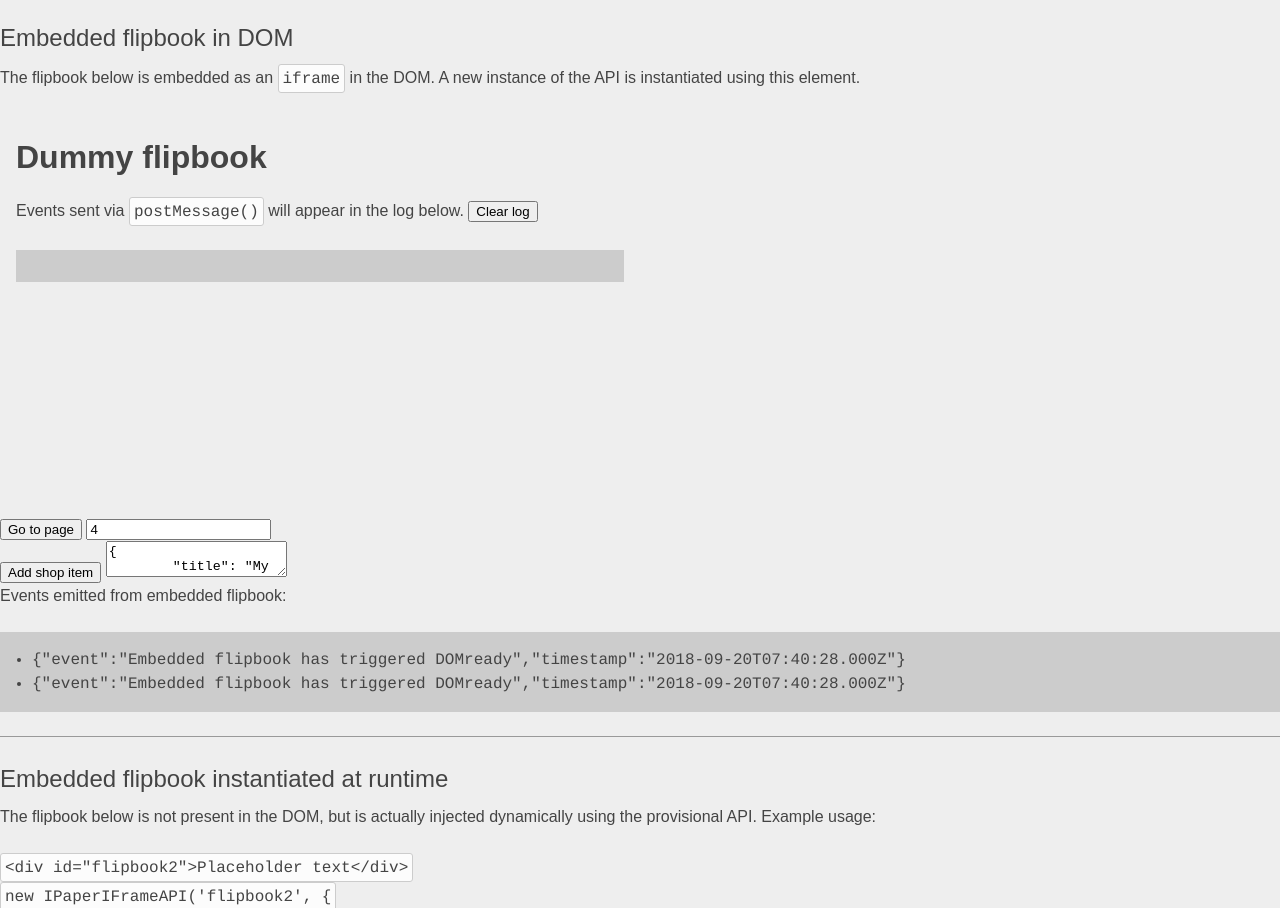
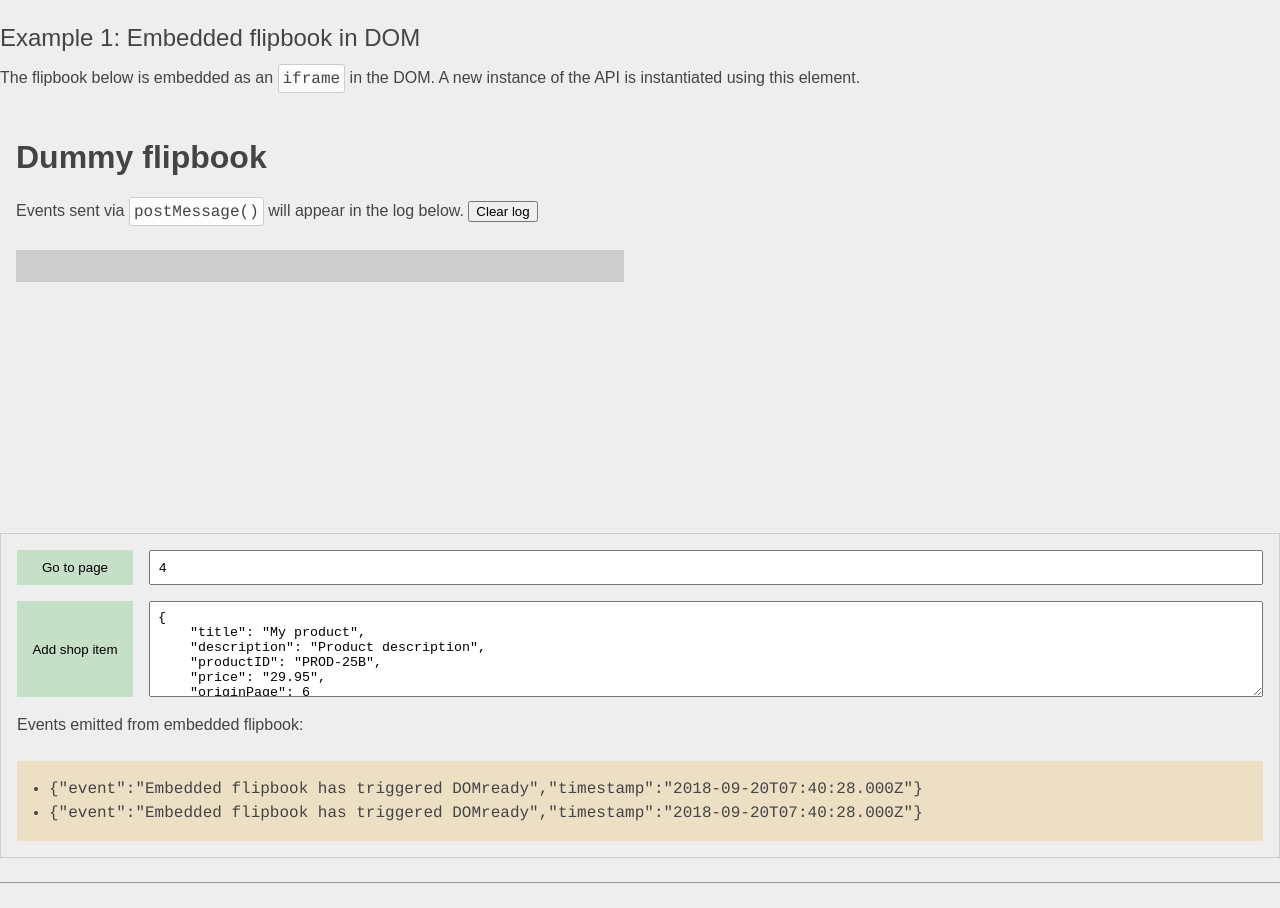
Before and after one commit to terrymun/ipaper-iframe-api-demo, a website built with webpack: page index.html in a window 1280 px wide. Shown: the part 44-952 px from the top of the page. Built offline with nearby package versions, Linux system fonts and the light colour scheme.

Commit message:
Prettified basic form

```diff
--- a/index.html
+++ b/index.html
@@ -6,21 +6,25 @@
 </head>
 <body>
 	<h1>iPaper IFrame API test page</h1>
-	<h2>Embedded flipbook in DOM</h2>
+	<h2>Example 1: Embedded flipbook in DOM</h2>
 	<p>The flipbook below is embedded as an <code>iframe</code> in the DOM. A new instance of the API is instantiated using this element.</p>
 	<iframe id="flipbook1" class="embedded-flipbook" src="./embedded/flipbook.html"></iframe>
-	<form action="#" type="get">
-		<button type="button" class="action--go-to-page" data-target="flipbook1">Go to page</button>
-		<input type="number" class="action--go-to-page__value" data-target="flipbook1" value="4" placeholder="4" />
-		<br />
-		<button type="button" class="action--add-shop-item" data-target="flipbook1">Add shop item</button>
-		<textarea class="action--add-shop-item__value" data-target="flipbook1">{
-	"title": "My product",
-	"description": "Product description",
-	"productID": "PROD-25B",
-	"price": "29.95",
-	"originPage": 6
+	<form action="#" type="get" class="form">
+		<div class="form__control-group">
+			<button type="button" class="form__action action--go-to-page" data-target="flipbook1">Go to page</button>
+			<input type="number" class="form__control action--go-to-page__value" data-target="flipbook1" value="4" placeholder="4" />
+		</div>
+
+		<div class="form__control-group">
+			<button type="button" class="form__action action--add-shop-item" data-target="flipbook1">Add shop item</button>
+			<textarea class="form__control form__control--textarea action--add-shop-item__value" data-target="flipbook1">{
+    "title": "My product",
+    "description": "Product description",
+    "productID": "PROD-25B",
+    "price": "29.95",
+    "originPage": 6
 }</textarea>
+		</div>
 
 		<p>Events emitted from embedded flipbook:</p>
 		<ul class="event-log" id="logger1"></ul>
@@ -28,7 +32,7 @@
 
 	<hr />
 
-	<h2>Embedded flipbook instantiated at runtime</h2>
+	<h2>Example 2: Embedded flipbook instantiated programmatically</h2>
 	<p>The flipbook below is not present in the DOM, but is actually injected dynamically using the provisional API. Example usage:</p>
 	<pre><code>&lt;div id=&quot;flipbook2&quot;&gt;Placeholder text&lt;/div&gt;</code></pre>
 	<pre><code>new IPaperIFrameAPI('flipbook2', {
@@ -38,17 +42,21 @@
 	<button type="button" id="destroy-embedded-flipbook" disabled>Destroy iframed flipbook</button>
 	<div id="flipbook2" class="flipbook-placeholder">Placeholder</div>
 	<form action="#" type="get" id="flipbook2-actions" style="display: none;">
-		<button type="button" class="action--go-to-page" data-target="flipbook2">Go to page</button>
-		<input type="number" class="action--go-to-page__value" data-target="flipbook2" value="4" placeholder="4" />
-		<br />
-		<button type="button" class="action--add-shop-item" data-target="flipbook2">Add shop item</button>
-		<textarea class="action--add-shop-item__value" data-target="flipbook2">{
+		<div class="form__control-group">
+			<button type="button" class="form__action action--go-to-page" data-target="flipbook2">Go to page</button>
+			<input type="number" class="form__control action--go-to-page__value" data-target="flipbook2" value="4" placeholder="4" />
+		</div>
+
+		<div class="form__control-group">
+			<button type="button" class="form__action action--add-shop-item" data-target="flipbook2">Add shop item</button>
+			<textarea class="form__control form__control--textarea action--add-shop-item__value" data-target="flipbook2">{
     "title": "My product",
     "description": "Product description",
     "productID": "PROD-25B",
     "price": "29.95",
     "originPage": 6
 }</textarea>
+		</div>
 
 		<p>Events emitted from embedded flipbook:</p>
 		<ul class="event-log" id="logger2"></ul>
--- a/src/_base.scss
+++ b/src/_base.scss
@@ -26,13 +26,23 @@ p {
     margin-bottom: 1.5rem;
 }
 
+pre {
+    display: block;
+    margin-bottom: 1rem;
+}
+
 code {
     display: inline-block;
     border-radius: 3px;
     border: 1px solid #ccc;
-    padding: .1em .25em;
+    padding: .1rem .25rem;
     background-color: rgba(#fff, .85);
     font-family: Courier, monospace;
+}
+
+pre code {
+    padding: .5rem 1rem;
+    background-color: rgba(#999,.125);
 }
 
 hr {
@@ -46,6 +56,6 @@ hr {
     list-style: disc;
     padding: 1rem;
     padding-left: 2rem;
-    background-color: #ccc;
+    background-color: rgba(#e4b143, .25);
     font-family: Courier, monospace;
 }
--- a/src/demo.scss
+++ b/src/demo.scss
@@ -11,6 +11,7 @@ iframe.embedded-flipbook,
     display: block;
     width: 50vw;
     height: 400px;
+    margin-bottom: 1rem;
     background-color: #ccc;
 }
 
@@ -22,3 +23,30 @@ iframe.embedded-flipbook,
 .event-log {
     max-height: 5rem;
 }
+
+.form {
+    border: 1px solid #ccc;
+    padding: 1rem;
+}
+.form__control-group {
+    display: flex;
+    align-items: top;
+    margin-bottom: 1rem;
+
+    &:last-child { margin-bottom: 0; }
+}
+.form__action {
+    width: 8rem;
+    margin-right: 1rem;
+    padding: .5rem;
+    border: 0;
+    background-color: rgba(#4caf50, .25);
+    cursor: pointer;
+}
+.form__control {
+    padding: .5rem;
+    width: 100%;
+}
+.form__control--textarea {
+    height: 6rem;
+}
```
